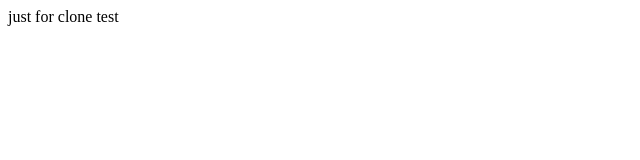
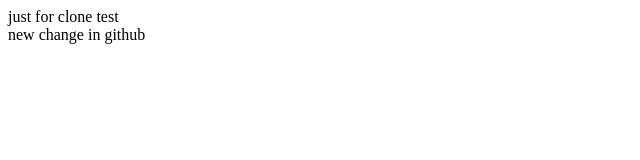
Before and after one commit to niloofarhamidi/git-project-three, a plain HTML site: page index.html in a window 1280 px wide. Shown: the whole page, without its empty margins (0-640 px from the left). Drawn offline with Linux system fonts and the light colour scheme.

Commit message:
span added

```diff
--- a/index.html
+++ b/index.html
@@ -9,5 +9,8 @@
     <div>
         just for clone test
     </div>
+    <span>
+        new change in github
+    </span>
 </body>
 </html>
```
